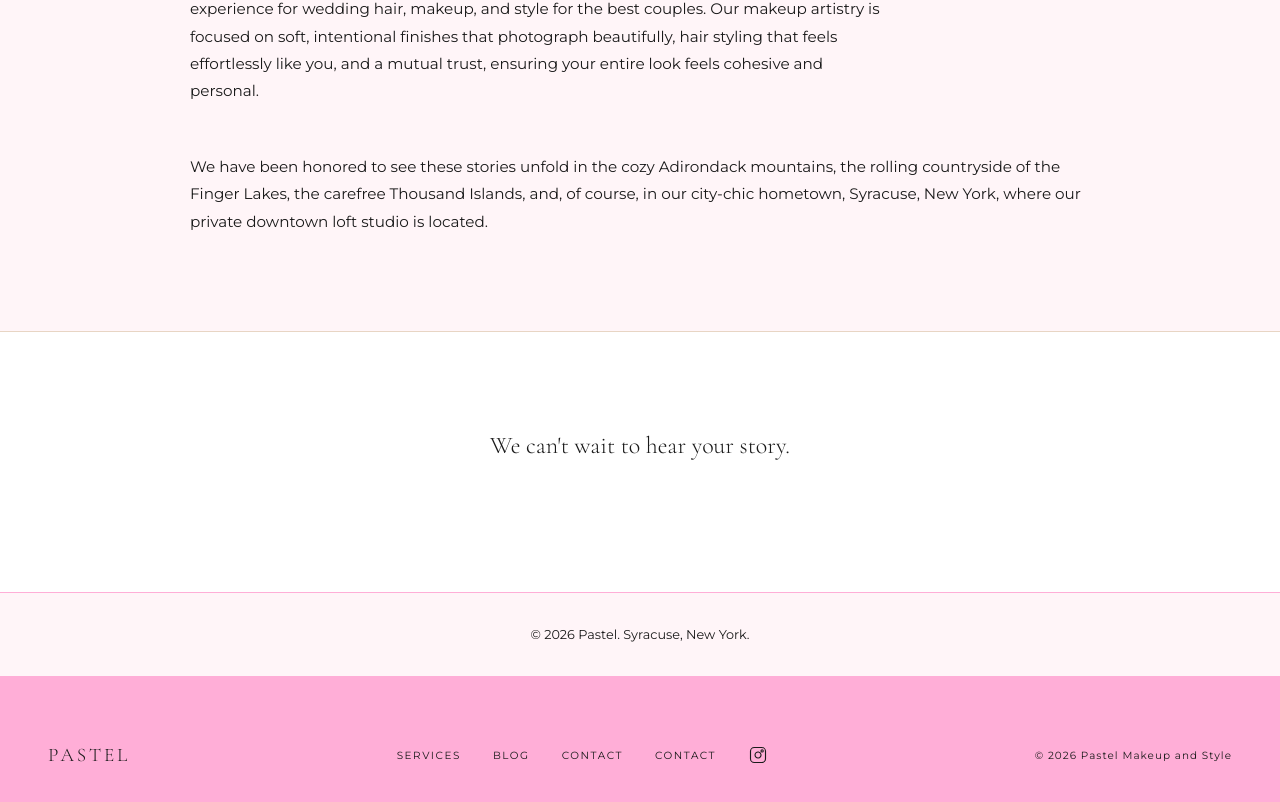
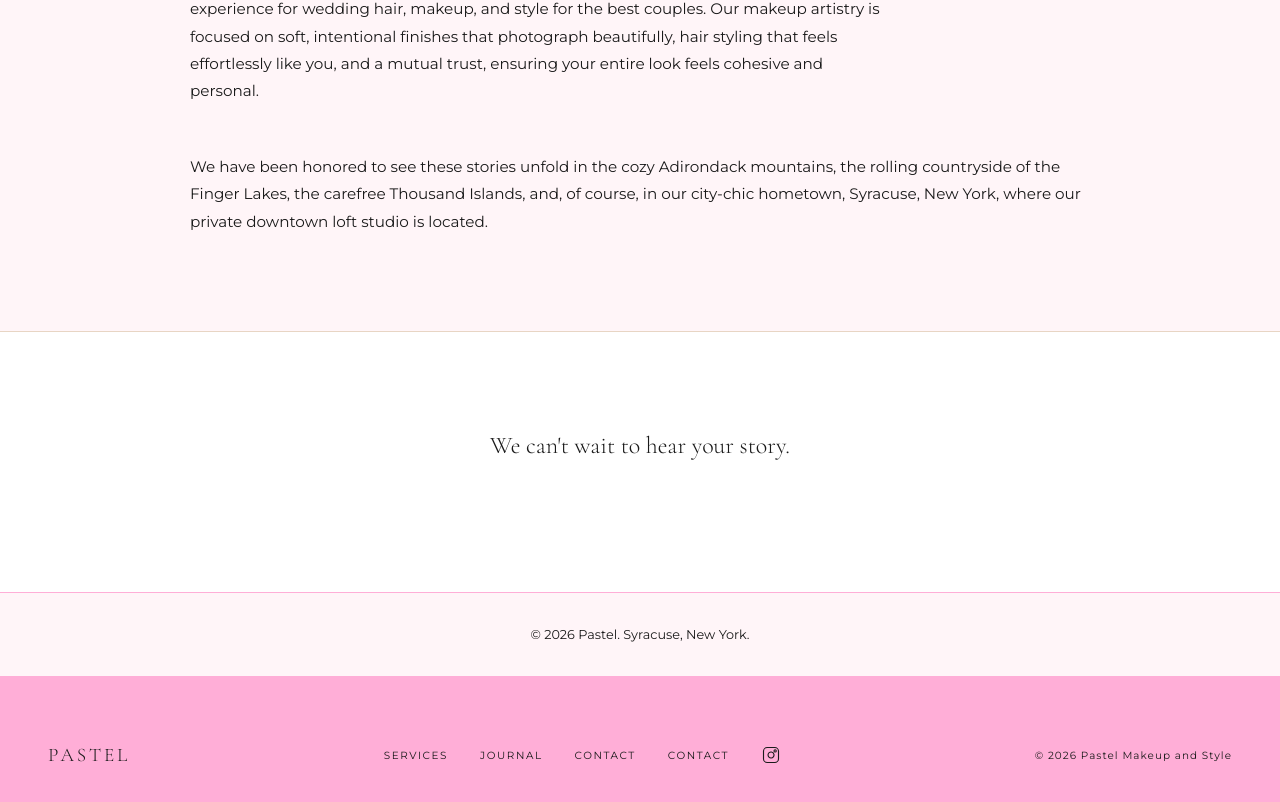
Before and after one commit to professorfalken1942-hash/pastel, a Next.js app: page / in a window 1280 px wide. Shown: the part 1761-2563 px from the top of the page. Built offline with nearby package versions, Linux system fonts and the light colour scheme.

Commit message:
Fix footer menu: match header links, fix labels

```diff
--- a/src/components/layout/Footer.tsx
+++ b/src/components/layout/Footer.tsx
@@ -26,8 +26,7 @@ export default function Footer() {
       </span>
 
       <nav style={{ display: "flex", gap: "2rem", alignItems: "center" }}>
-        {["/services", "/blog"].map((href) => (
-          <Link key={href} href={href} style={{
+        <Link href="/services" style={{
           fontFamily: "var(--font-sans)",
           fontSize: "0.65rem",
           letterSpacing: "0.15em",
@@ -35,9 +34,18 @@ export default function Footer() {
           color: "var(--charcoal)",
           textDecoration: "none",
         }}>
-            {href.replace("/", "")}
+          Services
         </Link>
-        ))}
+        <Link href="/blog" style={{
+          fontFamily: "var(--font-sans)",
+          fontSize: "0.65rem",
+          letterSpacing: "0.15em",
+          textTransform: "uppercase",
+          color: "var(--charcoal)",
+          textDecoration: "none",
+        }}>
+          Journal
+        </Link>
         <a href="mailto:pastelmakeupandstyle@gmail.com" style={{
           fontFamily: "var(--font-sans)",
           fontSize: "0.65rem",
@@ -46,7 +54,7 @@ export default function Footer() {
           color: "var(--charcoal)",
           textDecoration: "none",
         }}>
-          contact
+          Contact
         </a>
         <a href="mailto:pastelmakeupandstyle@gmail.com" style={{
           fontFamily: "var(--font-sans)",
```
Lines whose indentation alone changed are shown as unchanged.
